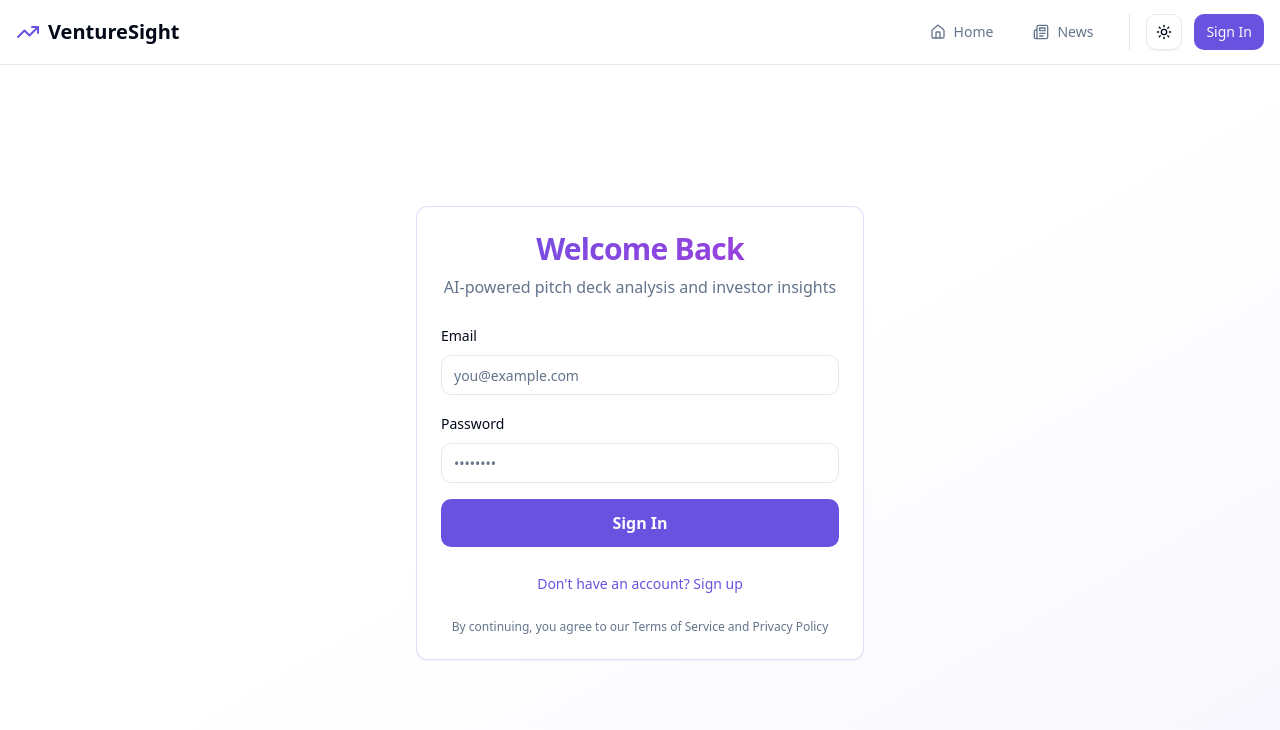
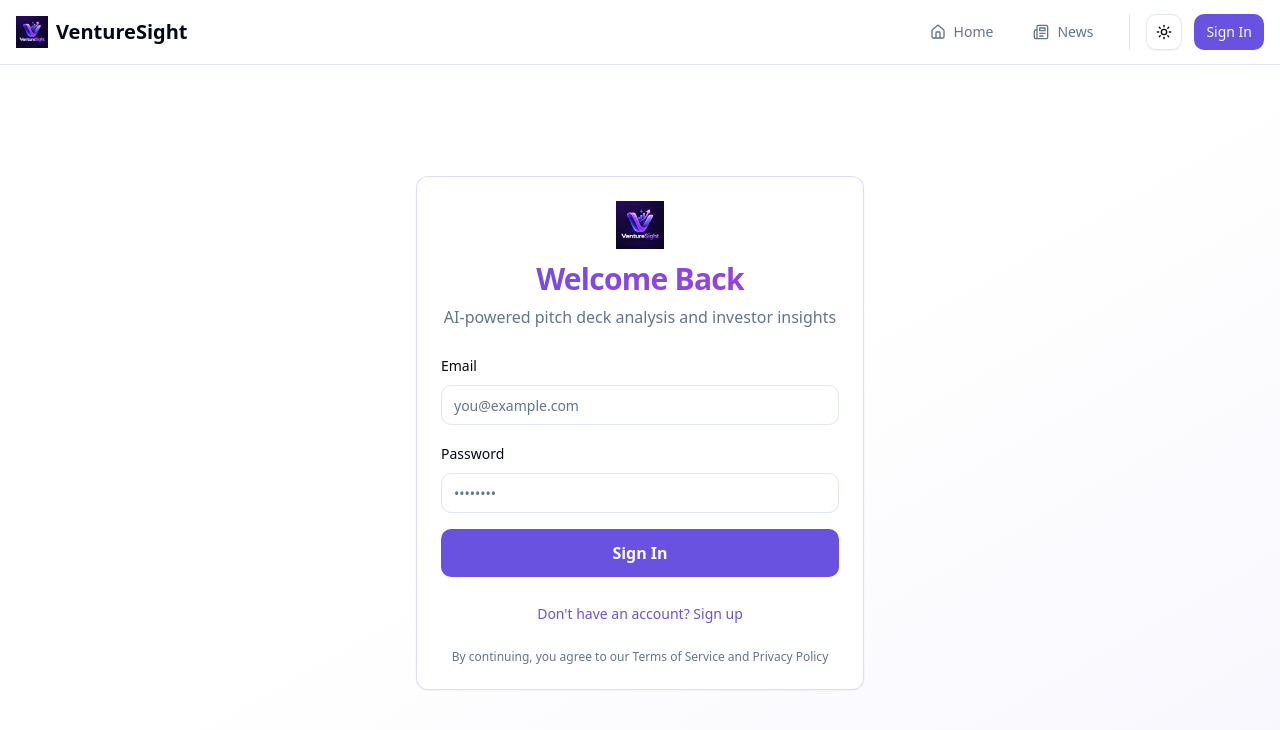
Before and after one commit to ashishtiwar123/ACP-Pradyumna-SHRIJAN, a React (Vite) app: page /auth in a window 1280 px wide. Shown: the top 730 px of the page. Built offline with nearby package versions, Linux system fonts and the light colour scheme; no server answers; the HTML template or start-up script is replaced by a standard one.

Commit message:
Logo added Final commit

```diff
--- a/index.html
+++ b/index.html
@@ -10,12 +10,12 @@
     <meta property="og:title" content="VentureSight - Transform Pitch Decks into Investor Memos" />
     <meta property="og:description" content="Get AI-driven insights, red flags, and investor-ready memos from your startup pitch deck in minutes." />
     <meta property="og:type" content="website" />
-  <meta property="og:image" content="/bot.png" />
+  <meta property="og:image" content="/logo.png" />
 
     <meta name="twitter:card" content="summary_large_image" />
   <!-- Removed twitter:site lovable reference -->
-  <meta name="twitter:image" content="/bot.png" />
-  <link rel="icon" type="image/png" href="/bot.png" />
+  <meta name="twitter:image" content="/logo.png" />
+  <link rel="icon" type="image/png" href="/logo.png" />
   </head>
 
   <body>
--- a/src/components/Header.tsx
+++ b/src/components/Header.tsx
@@ -178,7 +178,7 @@ const Header = () => {
                 <SheetContent side="left" className="w-[280px] sm:w-[350px]">
                   <div className="flex flex-col gap-4 mt-8">
                     <div className="flex items-center gap-2 font-bold text-xl mb-6">
-                      <TrendingUp className="h-6 w-6 text-primary" />
+                      <img src="/logo.png" alt="VentureSight Logo" className="h-8 w-auto object-contain" />
                       VentureSight
                     </div>
 
@@ -203,7 +203,7 @@ const Header = () => {
               to="/"
               className="flex items-center gap-2 font-bold text-xl"
             >
-              <TrendingUp className="h-6 w-6 text-primary" />
+              <img src="/logo.png" alt="VentureSight Logo" className="h-8 w-auto object-contain" />
               VentureSight
             </Link>
           </div>
--- a/src/pages/Auth.tsx
+++ b/src/pages/Auth.tsx
@@ -127,6 +127,7 @@ const Auth = () => {
     <div className="min-h-[calc(100vh-4rem)] flex items-center justify-center bg-gradient-to-br from-background via-background to-primary/5 p-4">
       <Card className="w-full max-w-md border-primary/20 shadow-glow-sm">
         <CardHeader className="text-center space-y-2">
+          <img src="/logo.png" alt="VentureSight Logo" className="h-12 w-auto mx-auto object-contain mb-1" />
           <CardTitle className="text-3xl font-bold bg-gradient-primary bg-clip-text text-transparent">
             {isLogin ? 'Welcome Back' : 'Create Account'}
           </CardTitle>
```
Also changed, not shown: public/logo.png (added).
